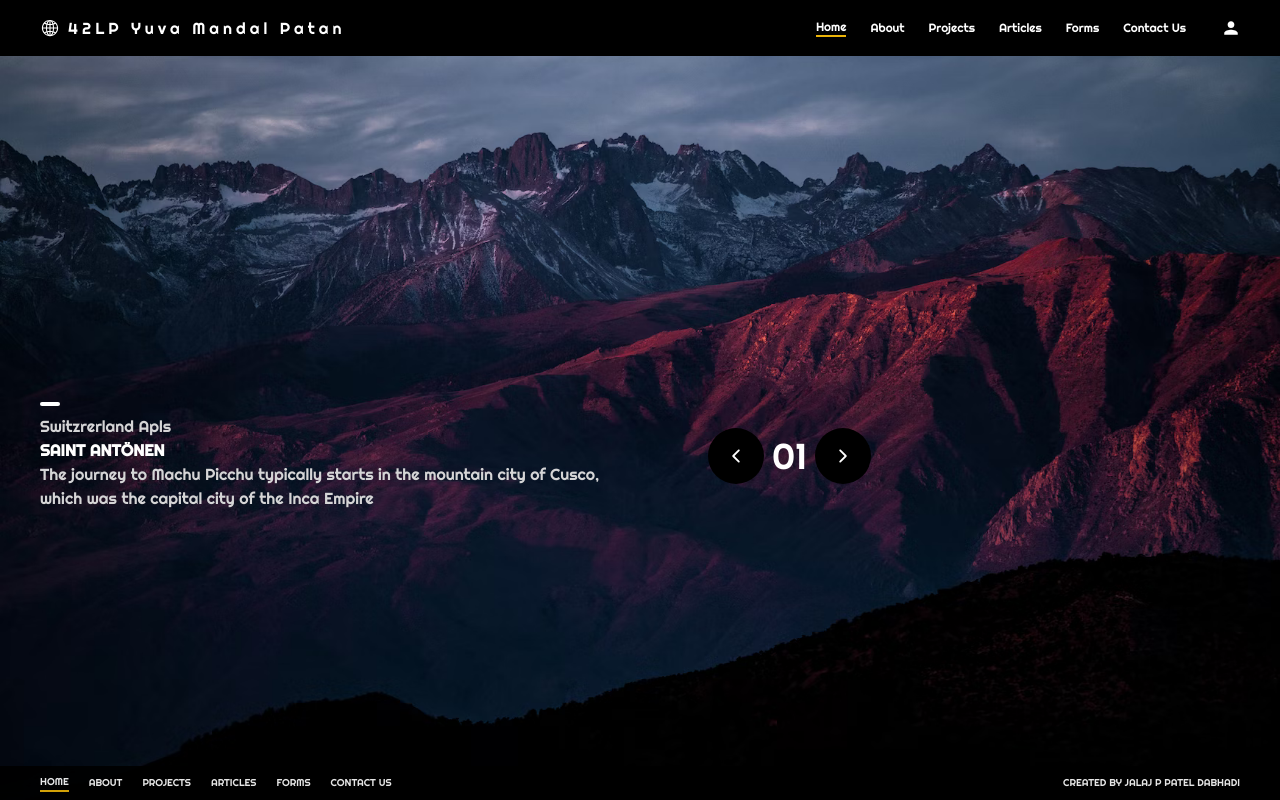
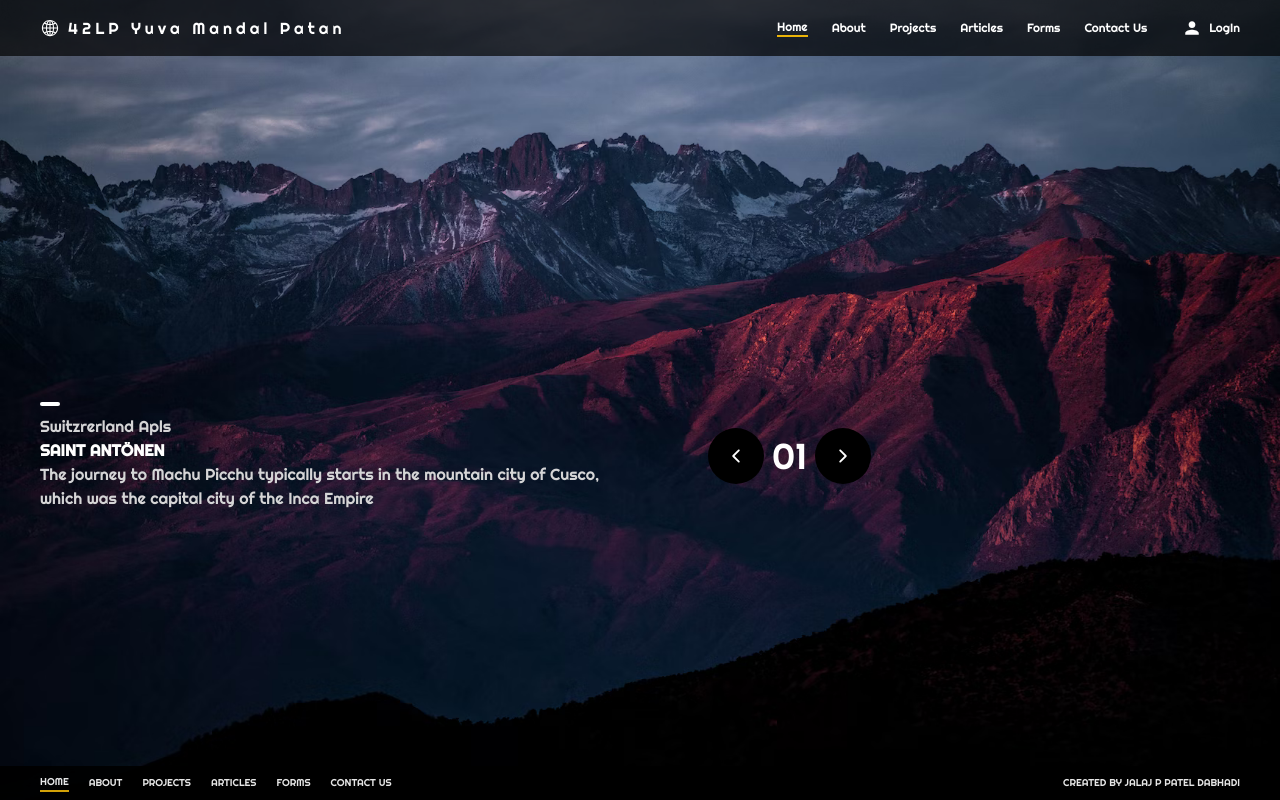
Before and after one commit to jalajpatel/42LP-Yuva-Mandal-, a Next.js app: page / in a window 1280 px wide. Built offline with nearby package versions, Linux system fonts and the light colour scheme.

Commit message:
Update Header.tsx

```diff
--- a/components/Header.tsx
+++ b/components/Header.tsx
@@ -27,7 +27,7 @@ const Header: React.FC = () => {
   };
 
   return (
-    <div className="relative flex w-full items-center justify-between px-5 py-4 bg-black text-white md:px-10">
+    <div className="relative flex w-full items-center justify-between px-5 py-4 bg-black bg-opacity-70 text-white md:px-10">
       <Head>
         <title>Jalaj P Patel</title>
       </Head>
@@ -40,7 +40,7 @@ const Header: React.FC = () => {
           {isMenuOpen ? <IoMdClose className="text-2xl" /> : <IoMdMenu className="text-2xl" />}
         </button>
       </div>
-      <ul className={`fixed top-0 left-0 z-50 h-full w-full flex flex-col items-center justify-center bg-black text-lg transition-transform transform ${isMenuOpen ? "translate-y-0" : "-translate-y-full"} md:relative md:top-auto md:left-auto md:h-auto md:w-auto md:flex-row md:bg-transparent md:text-xs md:translate-y-0`}>
+      <ul className={`fixed top-0 left-0 z-50 h-full w-full flex flex-col items-center justify-center bg-black bg-opacity-70 text-lg transition-transform transform ${isMenuOpen ? "translate-y-0" : "-translate-y-full"} md:relative md:top-auto md:left-auto md:h-auto md:w-auto md:flex-row md:bg-transparent md:text-xs md:translate-y-0`}>
         <div className="absolute top-4 right-4 md:hidden">
           <button onClick={toggleMenu}>
             <IoMdClose className="text-2xl" />
@@ -60,11 +60,14 @@ const Header: React.FC = () => {
             </Link>
           </motion.li>
         ))}
-        <div className="mt-5 md:mt-0 md:ml-6">
-          <Link href="/login" passHref>
-            <IoMdPerson className="text-lg cursor-pointer" />
-          </Link>
-        </div>
+<div className="mt-5 md:mt-0 md:ml-6">
+  <Link href="/login" passHref
+    className="flex items-center gap-2"> {/* Add flex container and gap */}
+      <IoMdPerson className="text-lg cursor-pointer" />
+      LogIn
+  </Link>
+</div>
+
       </ul>
     </div>
   );
```
